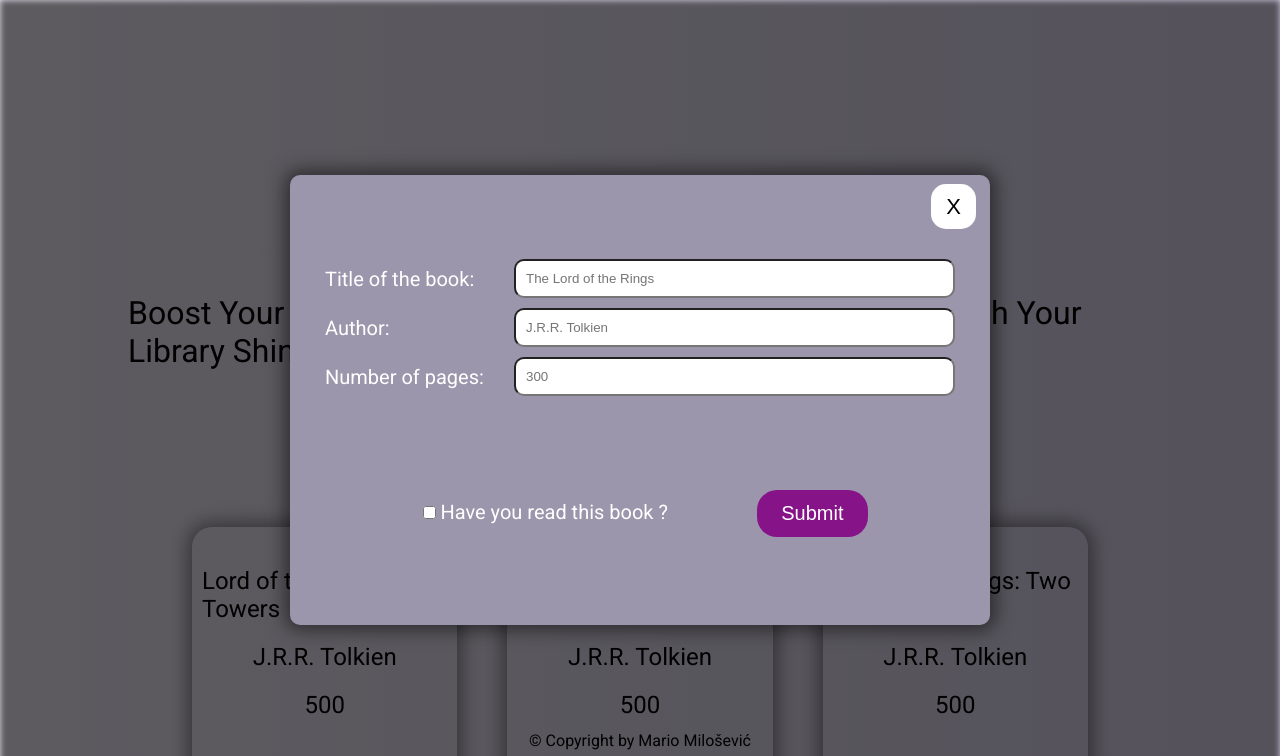
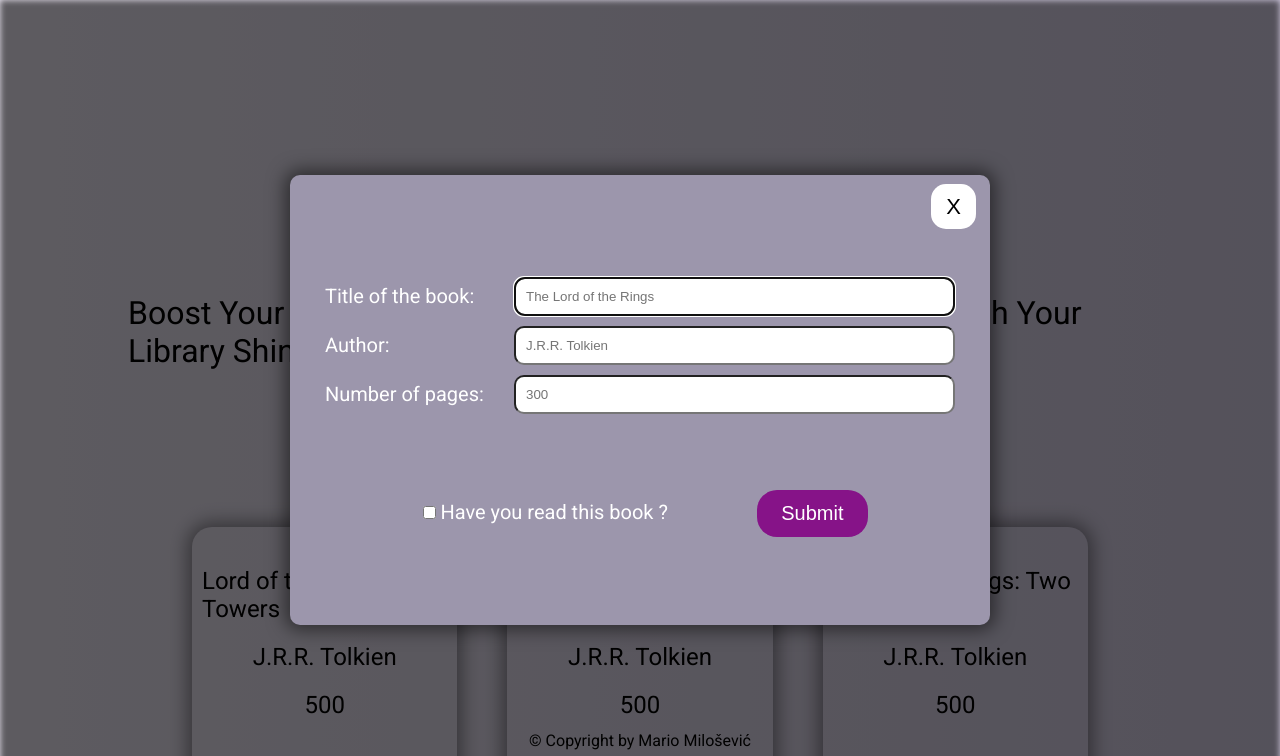
Before and after one commit to MarioMilosevic/Book-library, a website built with Vite: page index.html in a window 1280 px wide. Both pictures are taken after a click on the button "New Book". Shown: the top 756 px of the page. Built offline with nearby package versions, Linux system fonts and the light colour scheme.

Commit message:
Add helpers.js

```diff
--- a/constants.js
+++ b/constants.js
@@ -7,7 +7,7 @@ export function data() {
   const overlay = document.querySelector(".overlay");
   const modal = document.querySelector(".modal");
   const exitModalBtn = document.querySelector('.exitModal')
-
+    const titleInput = document.querySelector('#title')
   return {
     newBtn,
     exitModalBtn,
@@ -15,5 +15,6 @@ export function data() {
     overlay,
     books,
     submitBtn,
+    titleInput
   };
 }
--- /dev/null
+++ b/helpers.js
@@ -0,0 +1,5 @@
+'use strict'
+
+export const toggleClass = (el, cl) => {
+    el.forEach(element => element.classList.toggle(cl));
+}
--- a/main.js
+++ b/main.js
@@ -1,18 +1,22 @@
 "use strict";
 import { data } from "./constants";
+import { toggleClass } from "./helpers";
+const { newBtn, modal, overlay, books, submitBtn, exitModalBtn, titleInput } = data();
 
-const { newBtn, modal, overlay, books, submitBtn, exitModalBtn } = data();
+const newExitBtns = [newBtn, exitModalBtn]
 
-newBtn.addEventListener("click", function () {
-  modal.classList.toggle("hidden");
-  overlay.classList.toggle("hidden");
-  console.log("newBtn");
-});
+newExitBtns.forEach(btn => btn.addEventListener('click', function(){
+    toggleClass([modal,overlay], 'hidden')
+    if(!modal.classList.contains('hidden')){
+        titleInput.focus()
+    }
+}))
 
-exitModalBtn.addEventListener('click', function(){
-    modal.classList.toggle('hidden')
-    overlay.classList.toggle('hidden')
+
+submitBtn.addEventListener('click', function(){
 })
+
+
 
 const createBook = () => {
   const book = document.createElement("div");
--- a/style.css
+++ b/style.css
@@ -116,8 +116,8 @@ body {
   cursor: pointer;
 }
 
-.exitModal:hover{
-  background-color: #FFF5FF;
+.exitModal:hover {
+  background-color: #fff5ff;
 }
 
 .hidden {
@@ -140,6 +140,10 @@ body {
   flex-direction: column;
   justify-content: center;
   align-items: center;
+}
+
+.title {
+  margin-top: 3.5rem;
 }
 
 .title,
```
